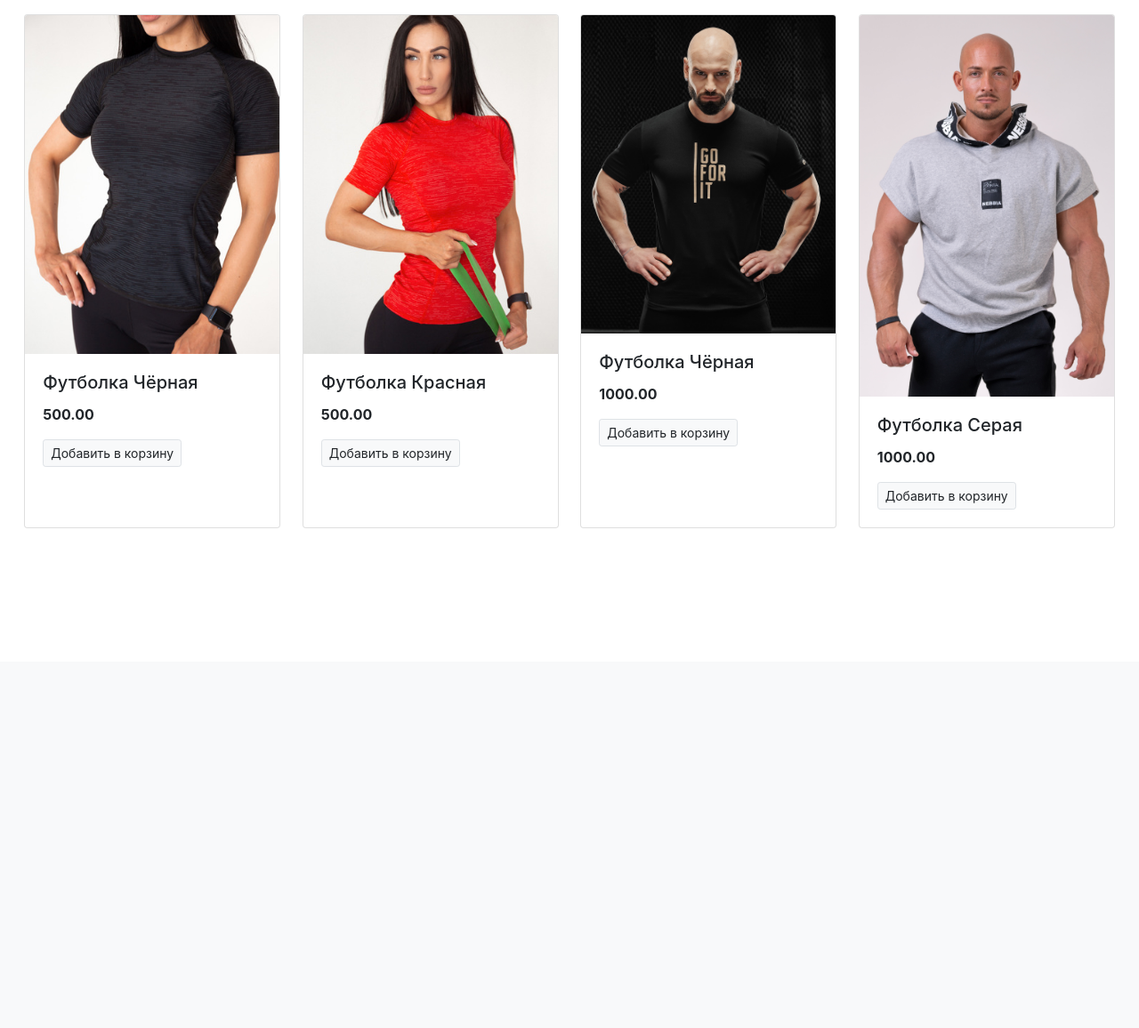
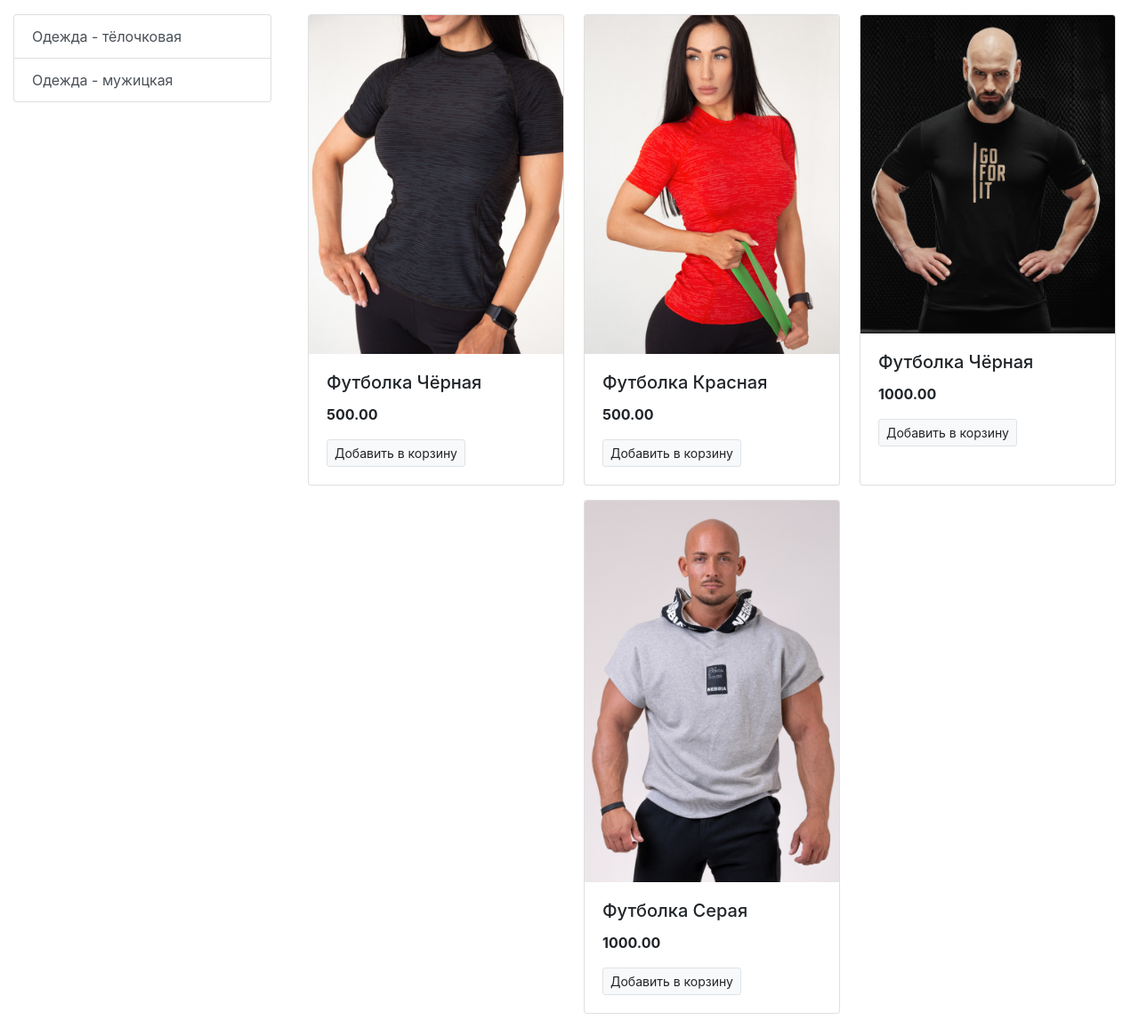
Before and after one commit to varnikgen/Eshop-indian, a Django app: page / in a window 1280 px wide. Shown: the part 56-1212 px from the top of the page at 89% size. Before the commit the page ends 650 px from the top, so only its background shows below. Run offline with Django 3.2, Linux system fonts and the light colour scheme; data comes from the database, SQL or seed files in the repository; some libraries are stand-ins or nearby versions.

Commit message:
Indian Eshop - Listing Category In Home Page

```diff
--- a/store/models/category.py
+++ b/store/models/category.py
@@ -5,5 +5,10 @@ class Category(models.Model):
     name = models.CharField(max_length=50, verbose_name='Товар')
     image = models.ImageField(upload_to='uploads/category/', null=True, blank=True)
 
+    @staticmethod
+    def get_all_categories():
+        return Category.objects.all()
+
+
     def __str__(self):
         return self.name
--- a/store/templates/index.html
+++ b/store/templates/index.html
@@ -3,6 +3,22 @@
 {% block content %}
 <!-- body -->
 <div class="container-fluid mt-3">
+    <div class="row">
+
+
+
+        <!-- filter -->
+        <div class="col-lg-3 mx-auto">
+            <div class="list-group">
+                {% for category in categories %}
+                <a href="#" class="list-group-item list-group-item-action">{{ category.name }}</a>
+                {% endfor %}
+            </div>
+        </div>
+
+
+        <!-- all products -->
+        <div id="products" class="col-lg-9 mx-auto">
             <div class="row mx-auto">
                 {% for product in products %}
                 <div class="card mx-auto mb-3" style="width: 18rem;">
@@ -16,4 +32,8 @@
                 {% endfor %}
             </div>
         </div>
+    </div>
+
+
+</div>
 {% endblock content %}
--- a/store/views.py
+++ b/store/views.py
@@ -1,9 +1,12 @@
 from django.http import HttpResponse
 from django.shortcuts import render
 
+from .models.category import Category
 from .models.product import Product
 
 
 def index(request):
     products = Product.get_all_products()
-    return render(request, 'index.html', {'products': products})
+    categories = Category.get_all_categories()
+    data = {'categories': categories, 'products': products, }
+    return render(request, 'index.html', data)
```
Lines whose indentation alone changed are shown as unchanged.
